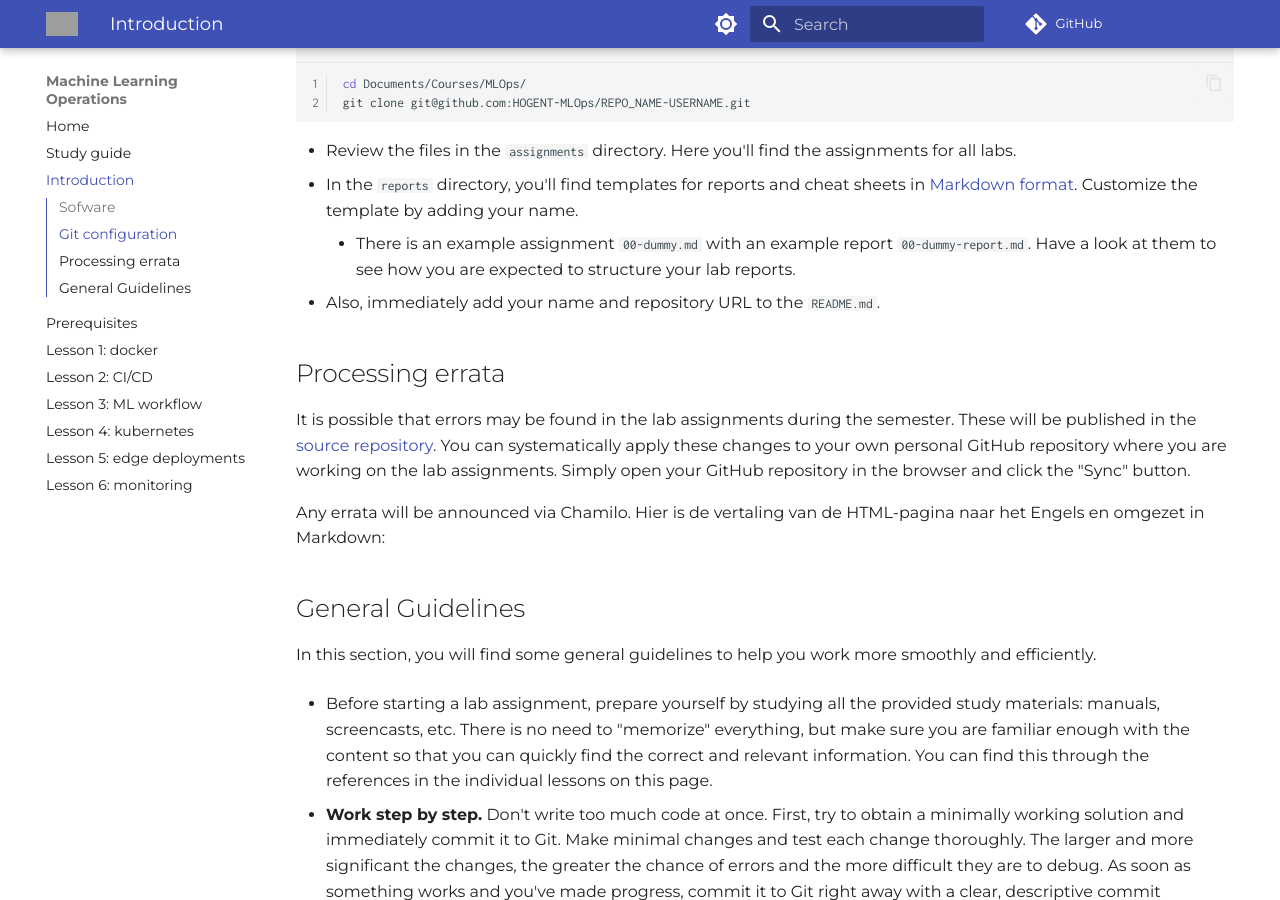
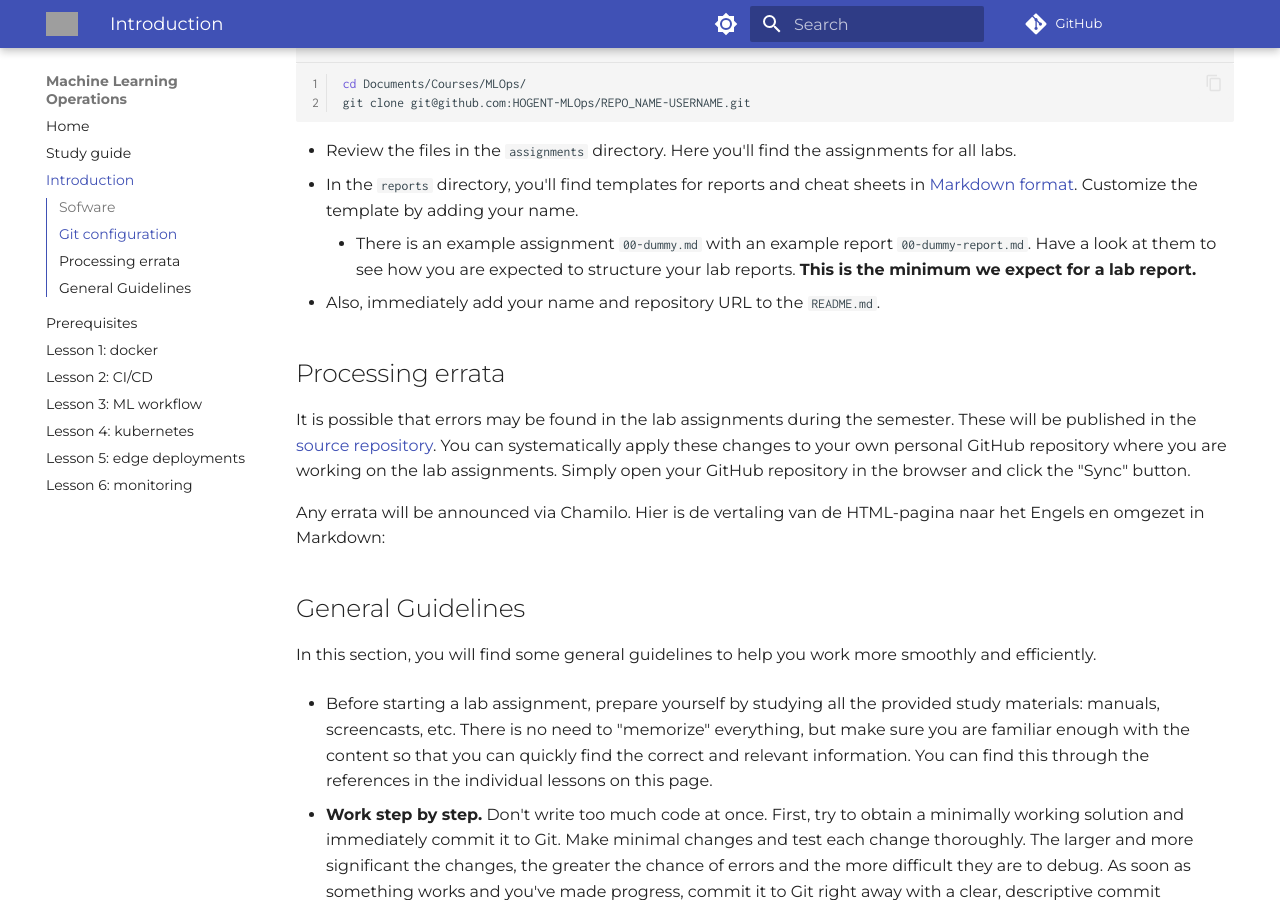
Before and after one commit to HOGENT-MLOps/mlops-slides, an MkDocs documentation site: the page built from docs/00-introduction.md, in a window 1280 px wide and 900 px high, scrolled down 1665 px. Built offline with MkDocs 1.6.1 and Material for MkDocs 9.7.7, drawn with Linux system fonts in a browser that asks for light colours; emoji names are drawn with the system emoji font; comment, search, counter and statistics services are not loaded; grey boxes are pictures that could not be loaded.

Commit message:
Mention minimum for report

```diff
--- a/docs/00-introduction.md
+++ b/docs/00-introduction.md
@@ -50,7 +50,7 @@ git clone git@github.com:HOGENT-MLOps/REPO_NAME-USERNAME.git
 
 - Review the files in the `assignments` directory. Here you'll find the assignments for all labs.
 - In the `reports` directory, you'll find templates for reports and cheat sheets in [Markdown format](https://guides.github.com/features/mastering-markdown/). Customize the template by adding your name.
-    - There is an example assignment `00-dummy.md` with an example report `00-dummy-report.md`. Have a look at them to see how you are expected to structure your lab reports.
+    - There is an example assignment `00-dummy.md` with an example report `00-dummy-report.md`. Have a look at them to see how you are expected to structure your lab reports. **This is the minimum we expect for a lab report.**
 - Also, immediately add your name and repository URL to the `README.md`.
 
 ## Processing errata
```
